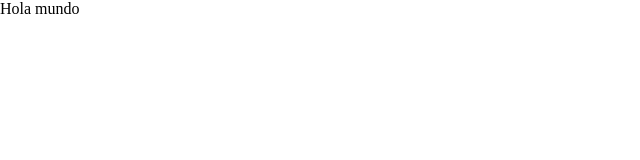
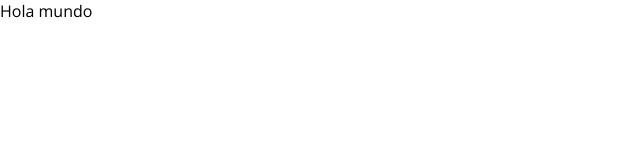
Before and after one commit to joaquinrmi/blog, a React (Create React App) app: page / in a window 1280 px wide. Shown: the top 160 px of the page, without its empty margins (0-640 px from the left). Built offline with nearby package versions, Linux system fonts and the light colour scheme.

Commit message:
Link Open Sans font

```diff
--- a/public/index.html
+++ b/public/index.html
@@ -11,6 +11,11 @@
     />
     <link rel="apple-touch-icon" href="%PUBLIC_URL%/logo192.png" />
     <link rel="manifest" href="%PUBLIC_URL%/manifest.json" />
+
+    <link rel="preconnect" href="https://fonts.googleapis.com">
+    <link rel="preconnect" href="https://fonts.gstatic.com" crossorigin>
+    <link href="https://fonts.googleapis.com/css2?family=Open+Sans:wght@300;400;700&display=swap" rel="stylesheet">
+
     <title>Blog</title>
   </head>
   <body>
--- a/src/app/app.scss
+++ b/src/app/app.scss
@@ -2,4 +2,5 @@ body
 {
     margin: 0;
     padding: 0;
+    font-family: 'Open Sans', sans-serif;
 }
```
